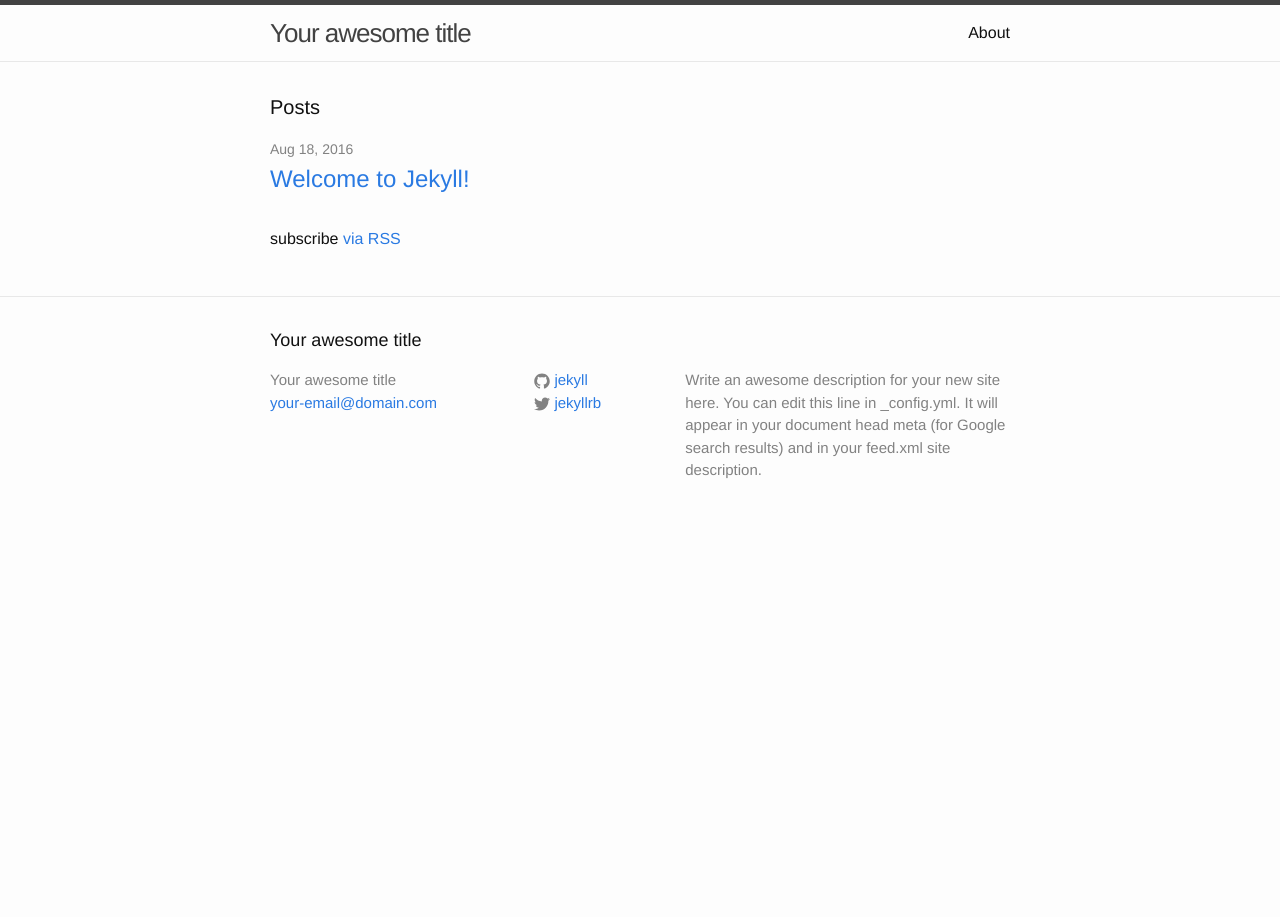
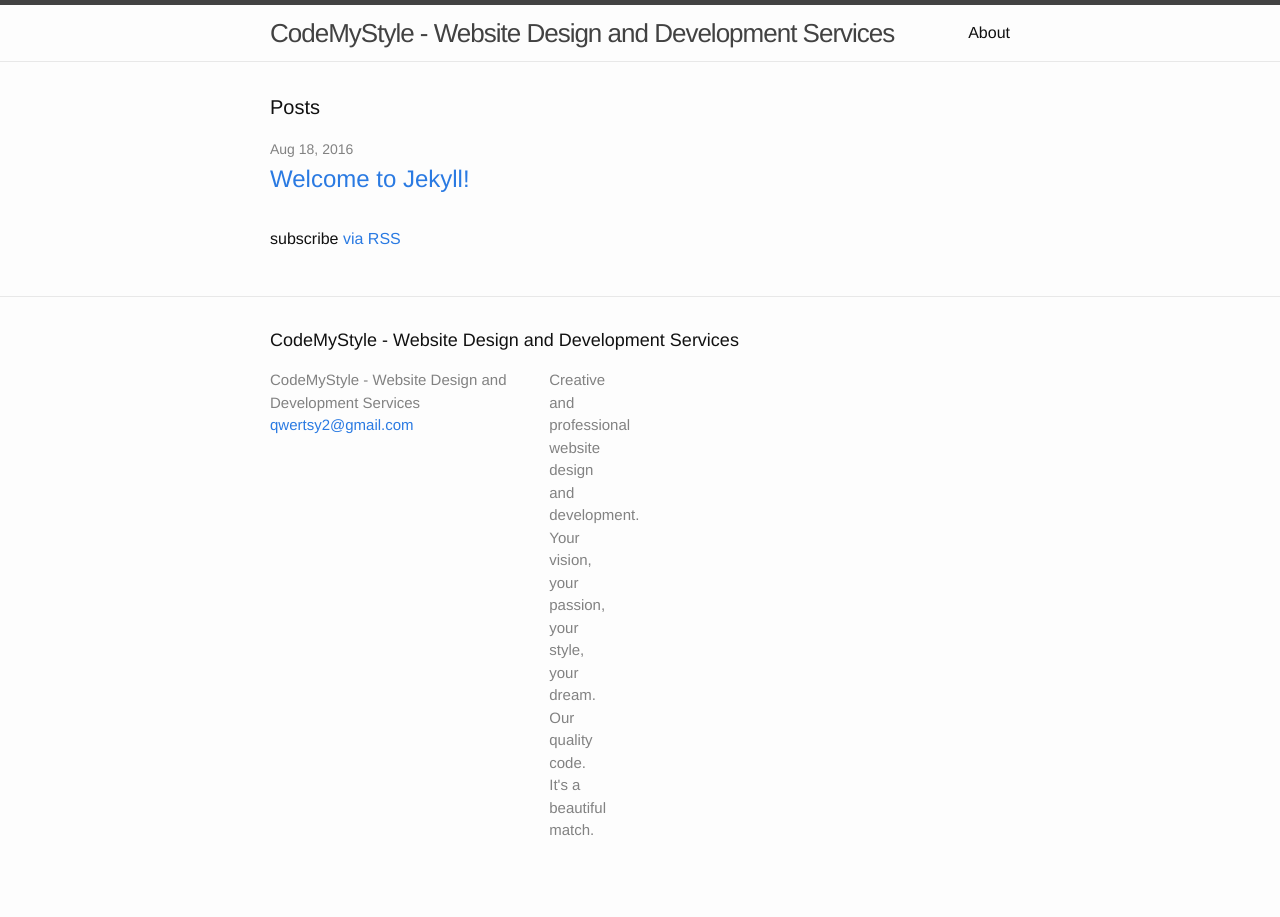
Before and after one commit to estyh/estyh.github.io, a Jekyll site: the page built from index.html, in a window 1280 px wide. Built offline with Jekyll 4.4.1, drawn with Linux system fonts in a browser that asks for light colours.

Commit message:
config changes

```diff
--- a/_config.yml
+++ b/_config.yml
@@ -6,16 +6,14 @@
 # 'jekyll serve'. If you change this file, please restart the server process.
 
 # Site settings
-title: Your awesome title
-email: your-email@domain.com
+title: CodeMyStyle - Website Design and Development Services
+email: qwertsy2@gmail.com
 description: > # this means to ignore newlines until "baseurl:"
-  Write an awesome description for your new site here. You can edit this
-  line in _config.yml. It will appear in your document head meta (for
-  Google search results) and in your feed.xml site description.
+  Creative and professional website design and development.
+  Your vision, your passion, your style, your dream. Our quality code. It's a beautiful match.
 baseurl: "" # the subpath of your site, e.g. /blog
-url: "http://yourdomain.com" # the base hostname & protocol for your site
-twitter_username: jekyllrb
-github_username:  jekyll
+url: "http://codemystyle.com" # the base hostname & protocol for your site
+
 
 # Build settings
 markdown: kramdown
--- a/_includes/footer.html
+++ b/_includes/footer.html
@@ -13,20 +13,7 @@
       </div>
 
       <div class="footer-col footer-col-2">
-        <ul class="social-media-list">
-          {% if site.github_username %}
-          <li>
-            {% include icon-github.html username=site.github_username %}
-          </li>
-          {% endif %}
 
-          {% if site.twitter_username %}
-          <li>
-            {% include icon-twitter.html username=site.twitter_username %}
-          </li>
-          {% endif %}
-        </ul>
-      </div>
 
       <div class="footer-col footer-col-3">
         <p>{{ site.description }}</p>
```
